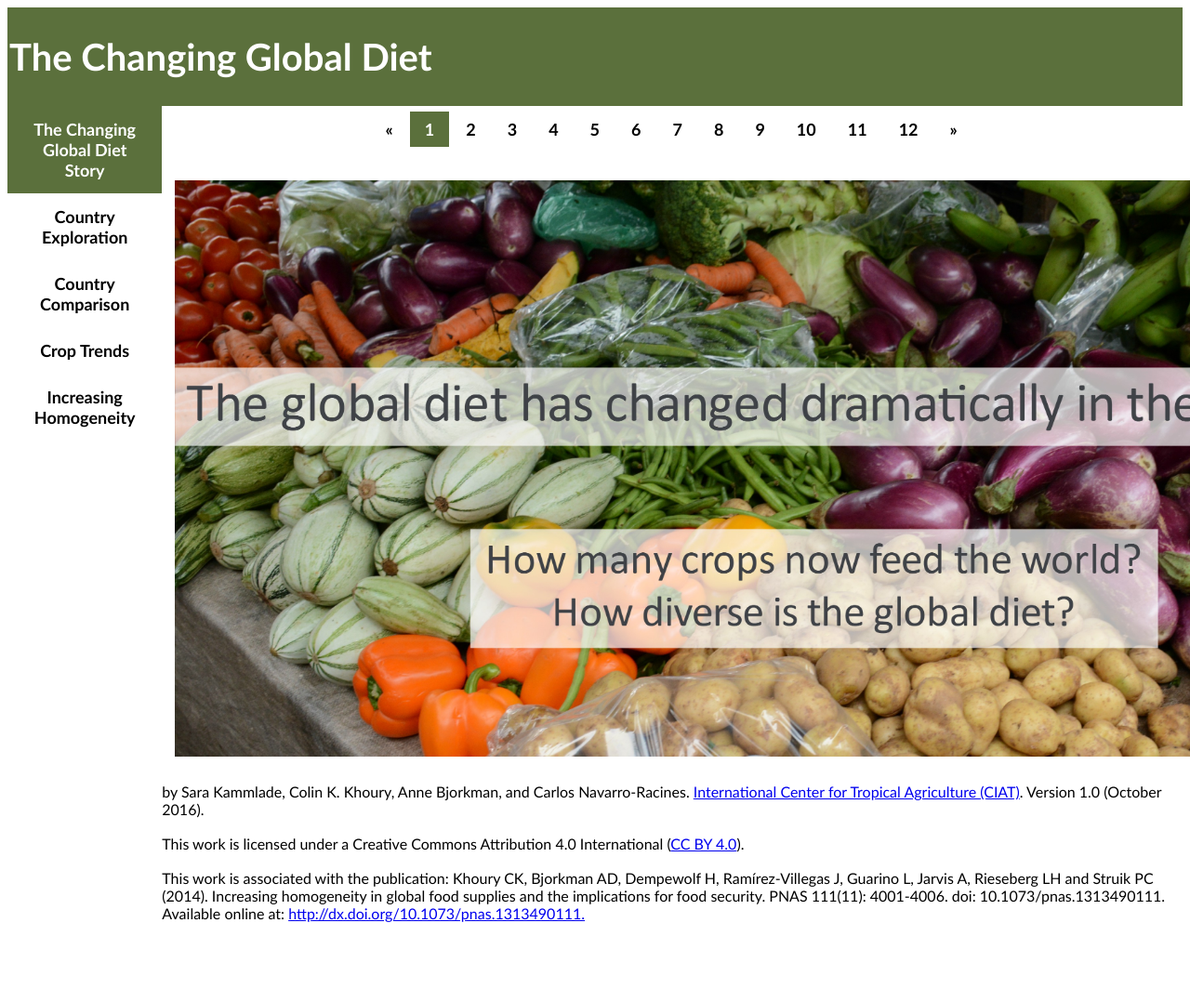
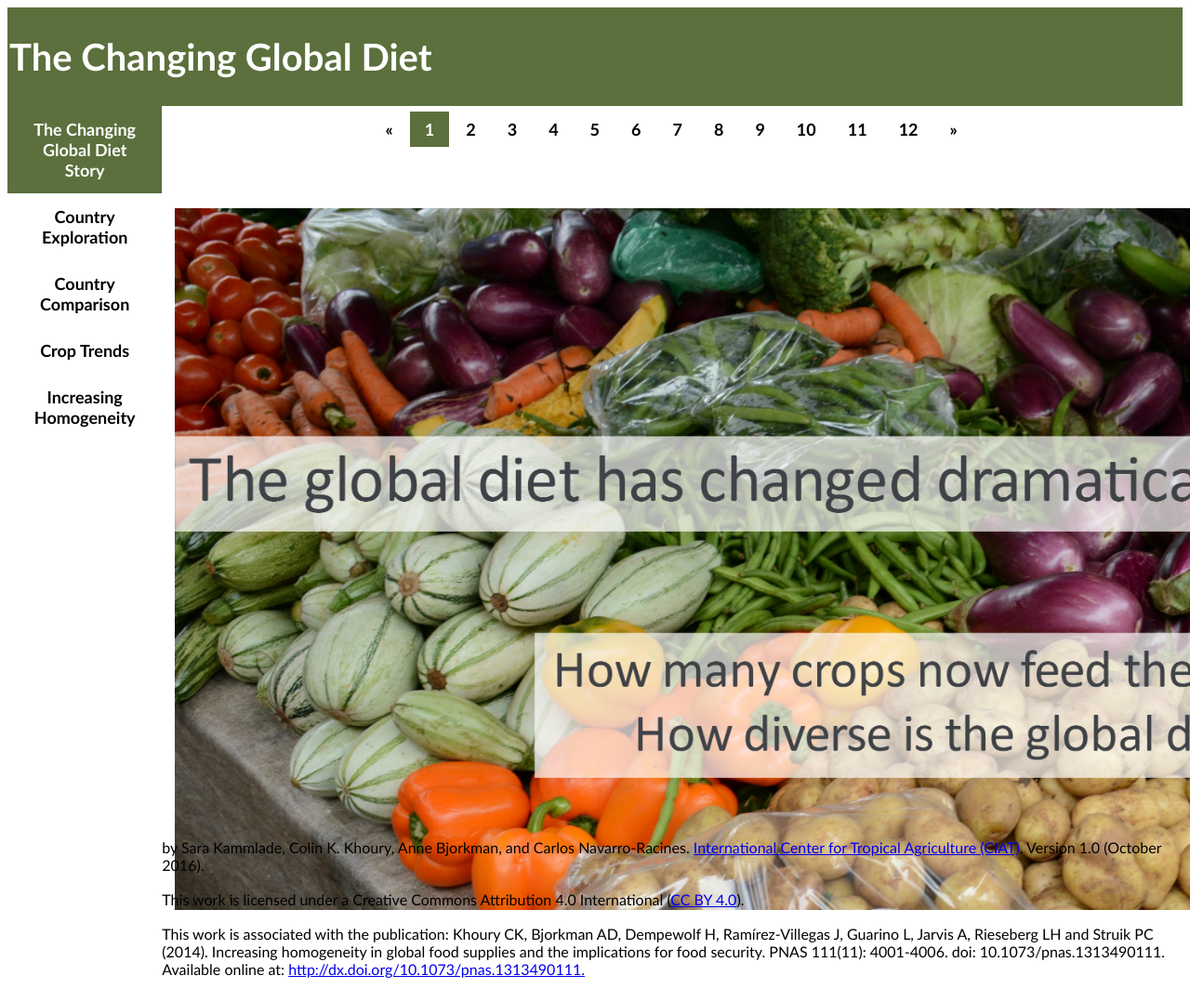
Before and after one commit to stevensotelo/skammlade.github.io, a Jekyll site: the page projects/tableau/TheChangingGlobalDiet.html, which Jekyll copies as it is, in a window 1280 px wide and 1078 px high. Shown: the whole window at 93% size. Built offline with Jekyll 4.4.1, drawn with Linux system fonts in a browser that asks for light colours.

Commit message:
image position and size

```diff
--- a/projects/tableau/TheChangingGlobalDiet.html
+++ b/projects/tableau/TheChangingGlobalDiet.html
@@ -132,7 +132,7 @@
 	<title></title>
 </head>
 <body>
-<div style="margin-left:13%; padding:30px 16px; height:600px;"> <img src="imageFiles/intro_photo.jpg" height="620px"> </div>
+<div style="margin-left:13%; padding:60px 16px; height:600px;"> <img src="imageFiles/intro_photo.jpg" height="755px"> </div>
 	<!-- <div class='tableauPlaceholder' id='viz1479412757883' style="margin-left:13%;padding:1px 16px;height:755px;">
 		<noscript><a href='#'><img alt='1. Intro ' src='https:&#47;&#47;public.tableau.com&#47;static&#47;images&#47;St&#47;Story1_Intro&#47;1_Intro&#47;1_rss.png' style='border: none'></a></noscript><object class='tableauViz' style='display:none;'>
 			<param name='host_url' value='https%3A%2F%2Fpublic.tableau.com%2F'>
```
